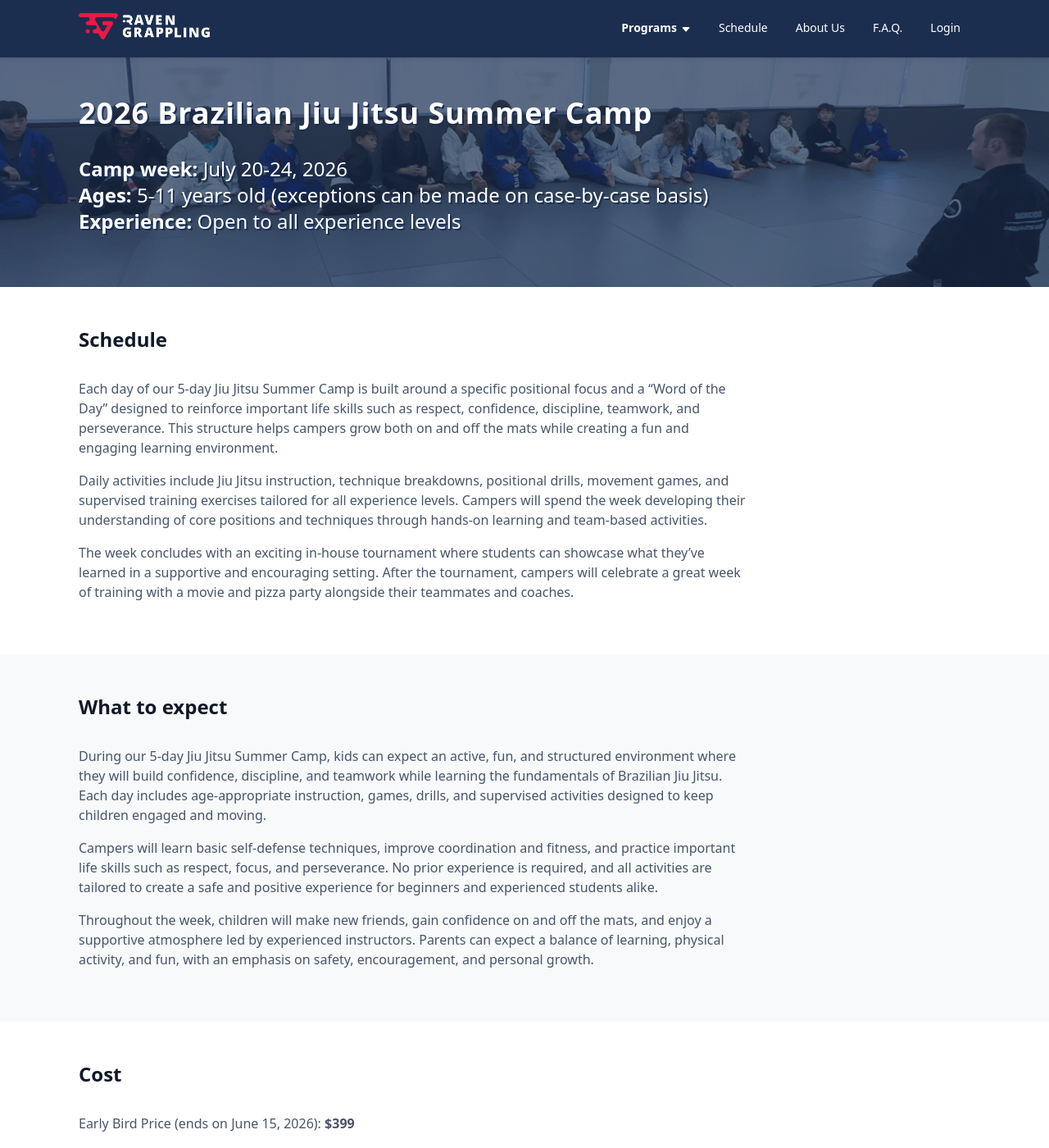
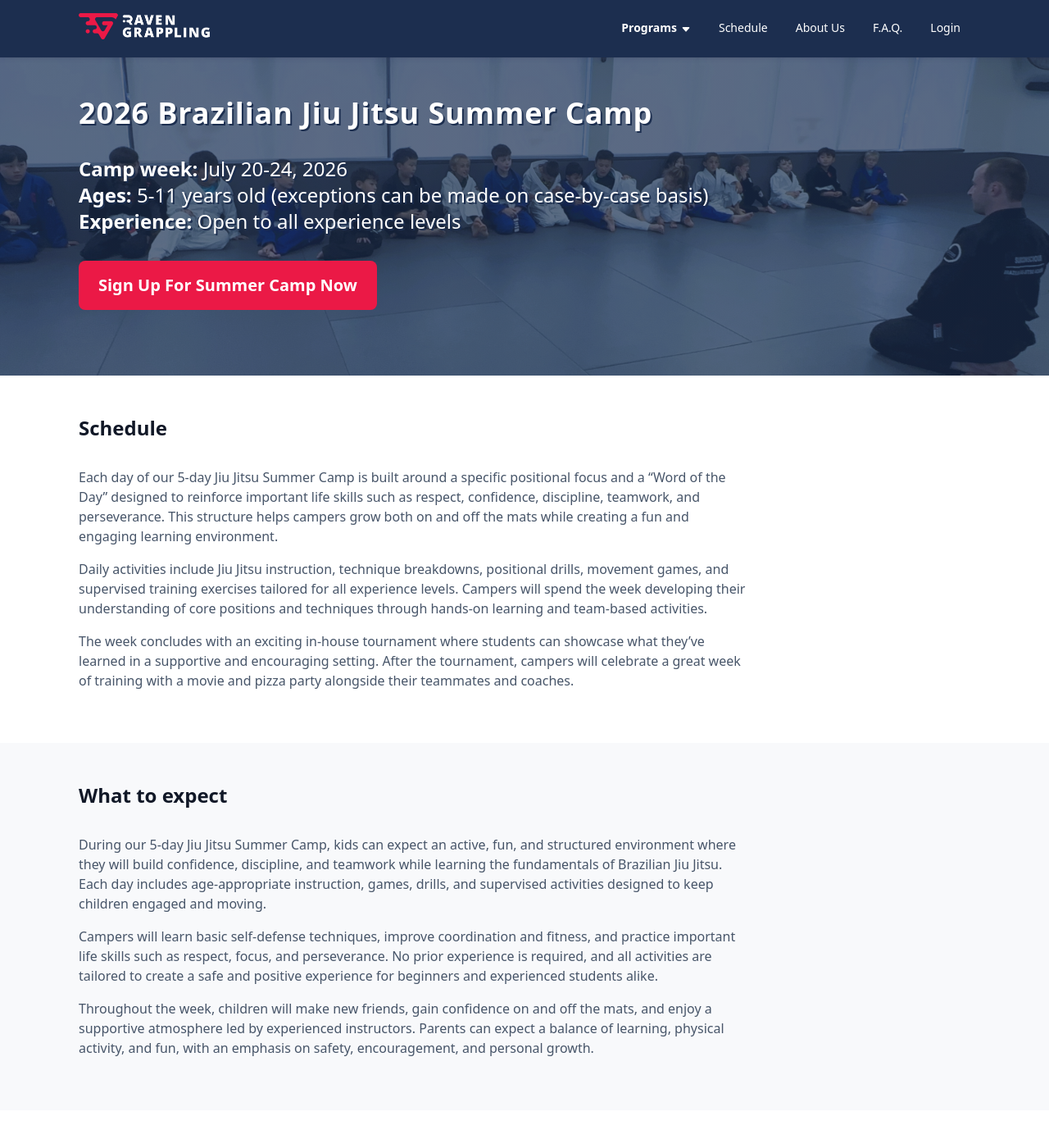
Before and after one commit to RavenGrappling/RavenGrappling.github.io, a Jekyll site: the page built from pages/bjj-summer-camp-2026.html, in a window 1280 px wide and 1400 px high. Shown: the whole window at 82% size. Built offline with Jekyll 4.4.1, drawn with Linux system fonts in a browser that asks for light colours; some of the changed text lies outside the part shown.

Commit message:
adding registation button

```diff
--- a/assets/css/raven.css
+++ b/assets/css/raven.css
@@ -142,6 +142,7 @@ a.large-button {
   padding:          1rem 1.5rem;
   border-radius:    0.5rem;
   text-wrap:        nowrap;
+  text-shadow: none;
   &:hover {
     opacity: 0.85;
   }
@@ -164,9 +165,7 @@ a.large-button {
     p {
       font-size:   1.5rem;
       line-height: 2rem;
-      span {
-        background-color: rgba(28, 46, 79, 0.7);
-      }
+      margin-bottom: 2rem;
     }
   }
 }
@@ -563,7 +562,6 @@ form.formatted-form {
       background-image: var(--tint-gradient);
       border-radius:    0.5rem;
       padding:          1rem;
-      margin-top:       2rem;
       display:          inline-flex;
       color:            white;
       svg {
--- a/pages/bjj-summer-camp-2026.html
+++ b/pages/bjj-summer-camp-2026.html
@@ -18,6 +18,11 @@ meta_desc: BJJ Summer Camp
         5-11 years old (exceptions can be made on case-by-case basis)<br>
         <strong>Experience:</strong>
         Open to all experience levels
+      </p>
+      <p>
+      	<a href="https://raven-grappling.gymdesk.com/signup/v/6Pgnr" class="large-button" target="_blank">
+       		Sign Up For Summer Camp Now
+       	</a>
       </p>
     </div>
   </section>
@@ -179,3 +184,9 @@ meta_desc: BJJ Summer Camp
 		</div>
 	</section>
 </div>
+
+<section class="text-center">
+	<a href="https://raven-grappling.gymdesk.com/signup/v/6Pgnr" class="large-button" target="_blank">
+		Sign Up For Summer Camp Now
+	</a>
+</section>
```
